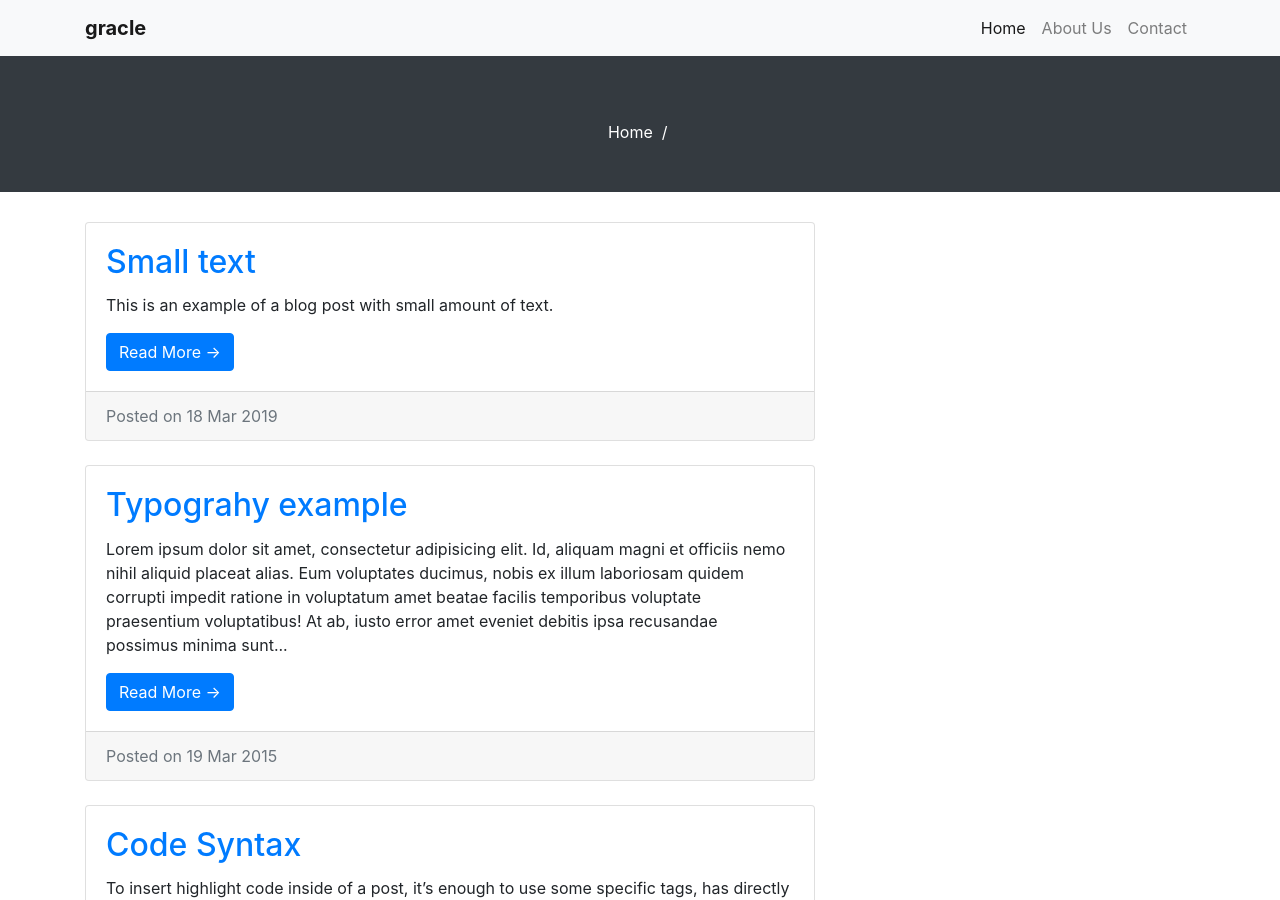
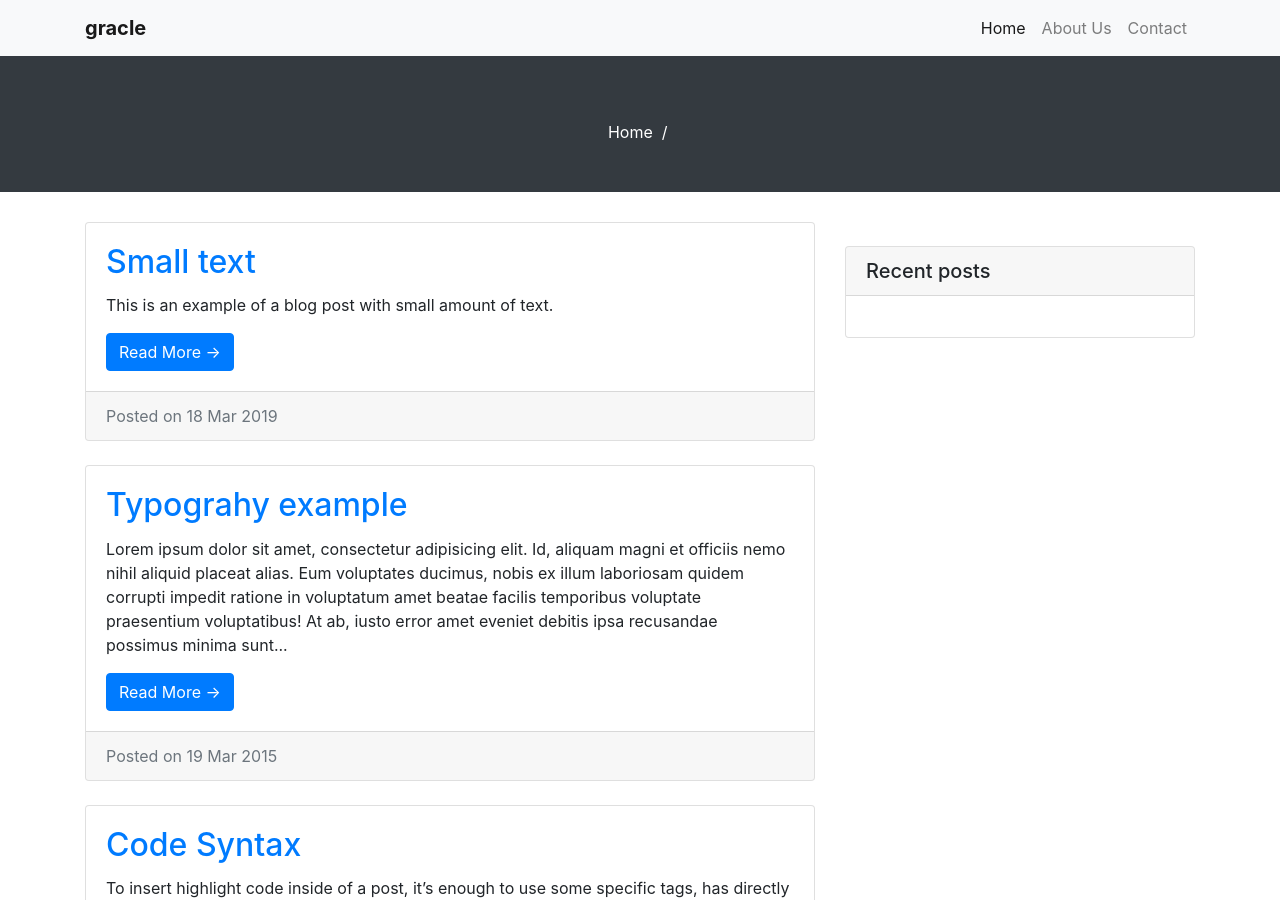
Before and after one commit to gracle/gracle.github.io, a Jekyll site: the page built from index.html, in a window 1280 px wide and 900 px high. Built offline with Jekyll 4.4.1, drawn with Linux system fonts in a browser that asks for light colours; nearby versions of some CDN libraries; the list of posts is cut into pages by our own code.

Commit message:
Update default.html

```diff
--- a/_layouts/default.html
+++ b/_layouts/default.html
@@ -63,7 +63,24 @@
 
 	  </div>
 	          <!-- Sidebar Widgets Column -->
-
+	<div class="col-md-4">
+	  <div class="card my-4">
+	    <h5 class="card-header">Recent posts</h5>
+	    <div class="card-body">
+	      <div class="row">
+		<div class="col-lg-6">
+		  <ul class="list-unstyled mb-0">
+		  {% for posts in paginator.posts %}
+		    <li>
+		      <a href="{% if site.baseurl == "/" %}{{ post.url }}{% else %}{{ post.url | prepend: site.baseurl }}{% endif %}">{{ post.title }}</a></h2>
+		    </li>
+		  {% endfor %}
+		  </ul>
+		</div>
+	      </div>
+	    </div>
+	  </div>
+	</div>
 
 
 
```
